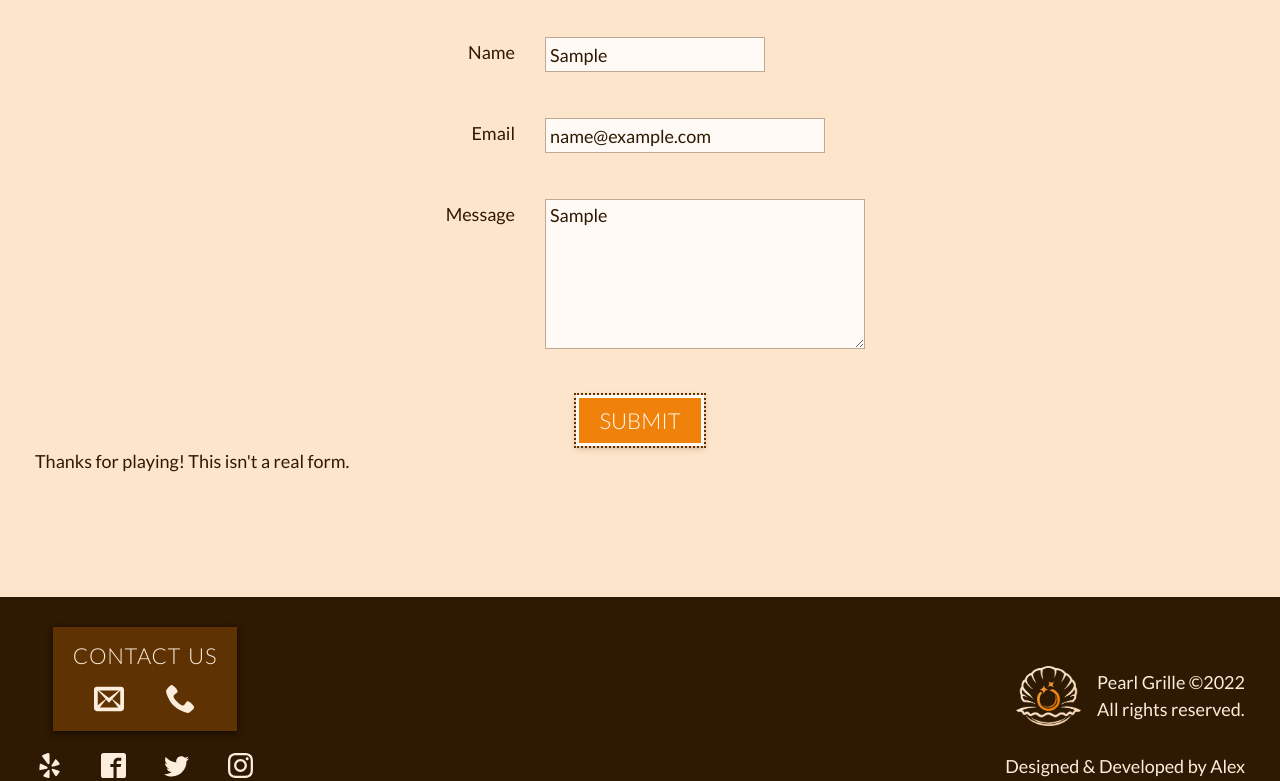
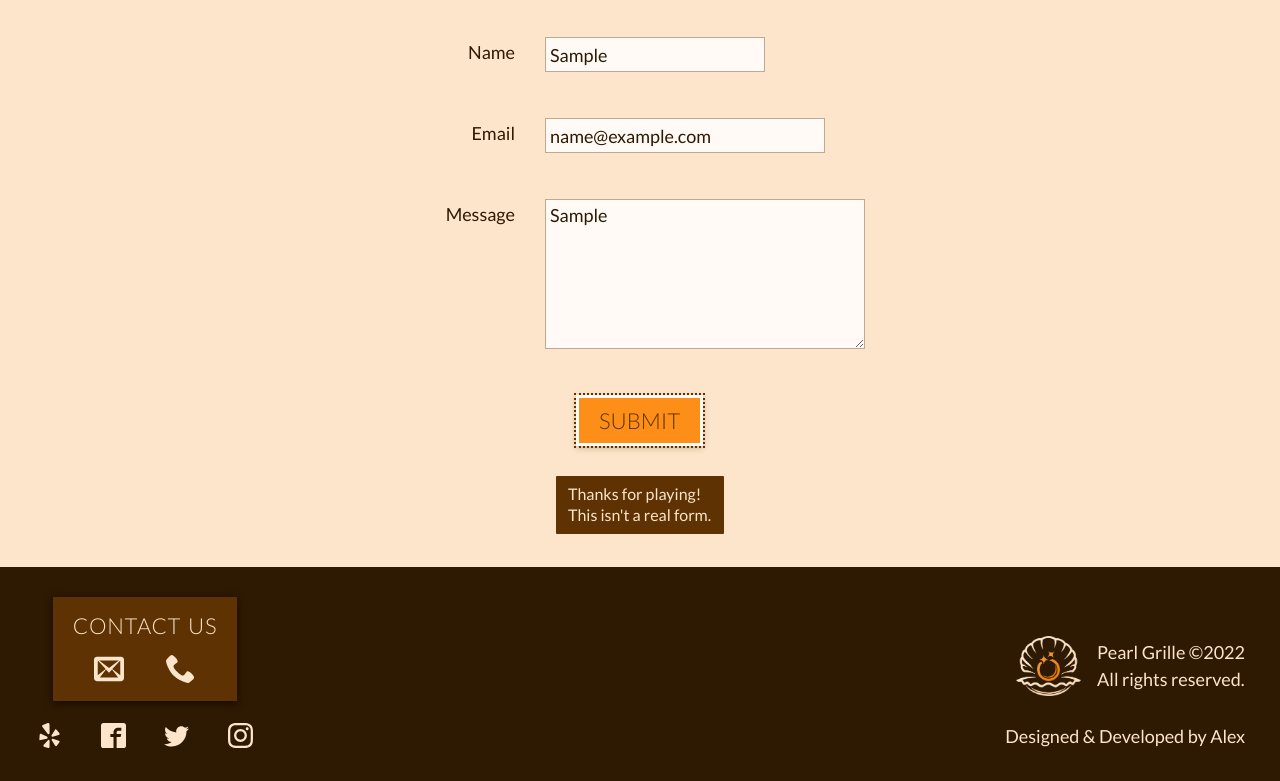
Before and after one commit to Uvacoder/simple-bus-restaurant, a plain HTML site: page index.html in a window 1280 px wide. Both pictures are taken after typing "Sample", "name@example.com", "Sample" into the empty fields and a click on the button "SUBMIT". Shown: the part 3661-4442 px from the top of the page. Drawn offline with Linux system fonts and the light colour scheme.

Commit message:
button changes, keyframes for message animation, misc changes :sparkles:

```diff
--- a/css/style.css
+++ b/css/style.css
@@ -48,6 +48,10 @@ body {
   padding: 12rem 3.5rem;
   /* IMPORTANT-AF: for combination use with JS smooth-scroll */
   scroll-margin-top: 5rem;
+}
+
+.section-override {
+  padding: 12rem 3.5rem 3.3rem;
 }
 
 /* ---------------- */
@@ -278,6 +282,11 @@ body {
   .section {
     padding: 8rem 3.5rem;
   }
+
+  .section-override {
+    padding: 8rem 3.5rem 2rem;
+  }
+
   .sticky {
     padding: 5px 3.5rem 3px;
   }
@@ -375,6 +384,11 @@ body {
 
     scroll-margin-top: 3rem;
   }
+
+  .section-override {
+    padding: 8rem 3rem 2rem;
+  }
+
   .section-about {
     padding: 8rem 0;
   }
@@ -435,6 +449,9 @@ body {
   }
   .section {
     padding: 6rem 3rem;
+  }
+  .section-override {
+    padding: 6rem 3rem 2rem;
   }
   .section-about {
     padding: 6rem 0;
@@ -917,6 +934,7 @@ body {
   margin: 3rem auto 4rem;
   max-width: 58rem;
 }
+
 .contact__copy--right {
   text-align: right;
   margin-top: 12px;
@@ -966,23 +984,28 @@ body {
 
 /* BUTTON */
 .btn {
+  display: inline-block;
+  vertical-align: middle;
   border: 3px solid transparent;
-
   font-family: inherit;
   text-transform: uppercase;
   font-size: 2.2rem;
   font-weight: 300;
-  color: var(--color-white);
-  background-color: var(--color-orange);
+  color: var(--color-brown);
+  background-color: #fd8e17;
   padding: 0.9rem 2rem;
   box-shadow: 0 2px 6px rgba(94, 50, 2, 0.3);
-  /* transition: background-color 0.3s box-shadow 0.3s; */
-  transition: all 0.3s;
+  cursor: pointer;
+
+  transform: perspective(1px) translateZ(0);
+  transition-duration: 0.3s;
+  transition-property: box-shadow, transform, color;
 }
 .btn:hover,
 .btn:active {
-  background-color: #be5504;
-  box-shadow: initial;
+  background-color: #ff890a;
+  box-shadow: 0 10px 10px -10px rgba(0, 0, 0, 0.5);
+  transform: scale(1.1);
 }
 .btn:focus {
   border: 3px solid var(--color-white);
@@ -1039,6 +1062,35 @@ body {
   margin-bottom: 1rem;
 }
 /* ---------- END FORM VALIDATION ---------- */
+.submit-clicked {
+  display: block;
+  margin: 3rem auto 0;
+  background-color: var(--color-brown);
+  width: 16.8rem;
+  padding: 8px 12px;
+  color: var(--color-darklight);
+  font-size: 16px;
+  line-height: 1.3;
+  border-radius: 1px;
+}
+
+.fadeInRight {
+  animation-name: fadeInRight;
+  animation-duration: 2s;
+}
+
+/* Clicked Submit */
+@keyframes fadeInRight {
+  from {
+    opacity: 0;
+    transform: translate3d(100%, -35%, 0);
+  }
+
+  to {
+    opacity: 1;
+    transform: translate3d(0, 0, 0);
+  }
+}
 
 /* QUERY: Section Contact */
 @media only screen and (max-width: 53em) {
@@ -1086,7 +1138,7 @@ body {
 /* ---------------- */
 .footer {
   background-color: var(--color-black);
-  color: var(--color-light);
+  color: var(--color-darklight);
   padding: 3rem 3.5rem;
 
   display: grid;
@@ -1144,7 +1196,7 @@ body {
 }
 
 .footer__icon {
-  fill: var(--color-light);
+  fill: var(--color-darklight);
   transition: fill 0.2s;
 }
 .footer__icon:hover {
```
